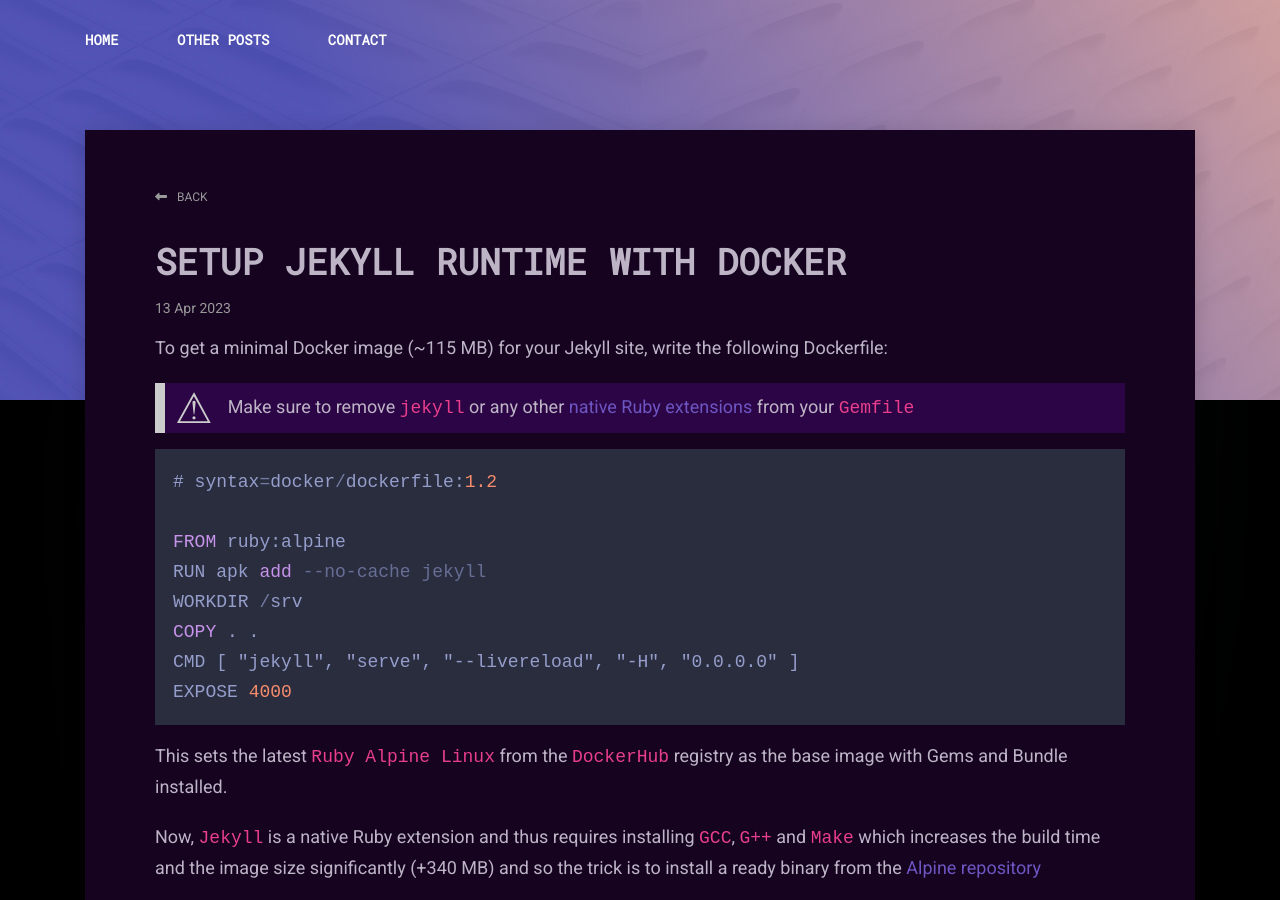
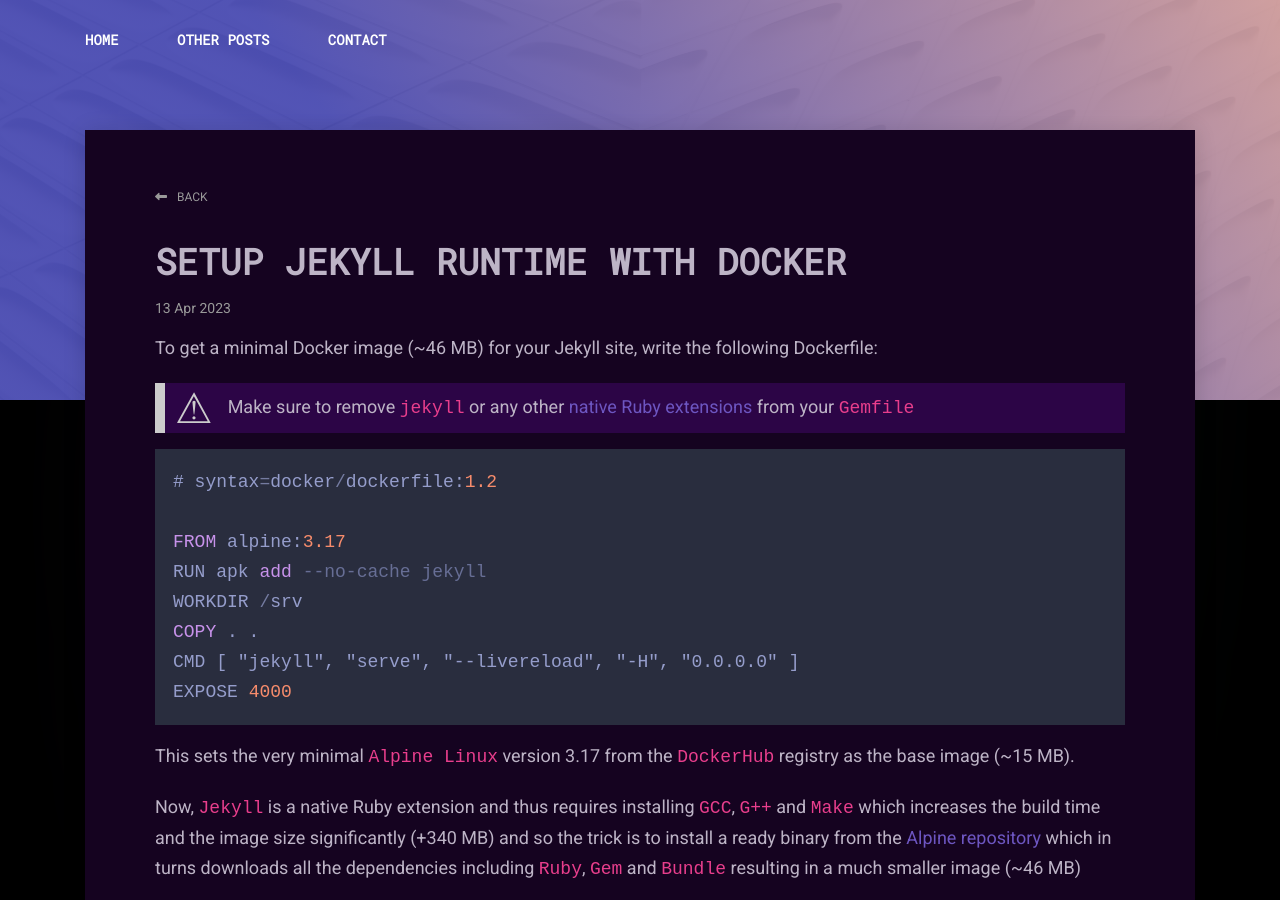
Before and after one commit to CaddyDz/caddydz.github.io, a Jekyll site: the page built from _posts/2023-04-13-setup-jekyll-runtime-docker.md, in a window 1280 px wide and 900 px high. Built offline with Jekyll 4.4.1, drawn with Linux system fonts in a browser that asks for light colours; nearby versions of some CDN libraries; some of the changed text lies outside the part shown.

Commit message:
Fixed Docker image (#660)
# Fixed docker image

* Closes #657

Latest version of Alpine linux 3.18 (2023-05-09) comes with Ruby 3.2 which broke Jekyll (upgrading it to 4.3.2)

Signed-off-by: Salim Djerbouh <13698160+CaddyDz@users.noreply.github.com>

````diff
--- a/_posts/2023-04-13-setup-jekyll-runtime-docker.md
+++ b/_posts/2023-04-13-setup-jekyll-runtime-docker.md
@@ -5,14 +5,14 @@ date: 2023-04-13
 thumbnail: "/assets/img/gh-jekyll-docker.png"
 categories: docker jekyll
 ---
-To get a minimal Docker image (~115 MB) for your Jekyll site, write the following Dockerfile:
+To get a minimal Docker image (~46 MB) for your Jekyll site, write the following Dockerfile:
 
 > Make sure to remove `jekyll` or any other [native Ruby extensions](https://guides.rubygems.org/gems-with-extensions/) from your `Gemfile`
 
 ```docker
 # syntax=docker/dockerfile:1.2
 
-FROM ruby:alpine
+FROM alpine:3.17
 RUN apk add --no-cache jekyll
 WORKDIR /srv
 COPY . .
@@ -20,9 +20,9 @@ CMD [ "jekyll", "serve", "--livereload", "-H", "0.0.0.0" ]
 EXPOSE 4000
 ```
 
-This sets the latest `Ruby Alpine Linux` from the `DockerHub` registry as the base image with Gems and Bundle installed.
+This sets the very minimal `Alpine Linux` version 3.17 from the `DockerHub` registry as the base image (~15 MB).
 
-Now, `Jekyll` is a native Ruby extension and thus requires installing `GCC`, `G++` and `Make` which increases the build time and the image size significantly (+340 MB) and so the trick is to install a ready binary from the [Alpine repository](https://pkgs.alpinelinux.org/package/edge/community/x86/jekyll)
+Now, `Jekyll` is a native Ruby extension and thus requires installing `GCC`, `G++` and `Make` which increases the build time and the image size significantly (+340 MB) and so the trick is to install a ready binary from the [Alpine repository](https://pkgs.alpinelinux.org/package/edge/community/x86/jekyll) which in turns downloads all the dependencies including `Ruby`, `Gem` and `Bundle` resulting in a much smaller image (~46 MB)
 
 ### Build the image
 ```shell
````
Also changed, not shown: README.md, 1 other file.
